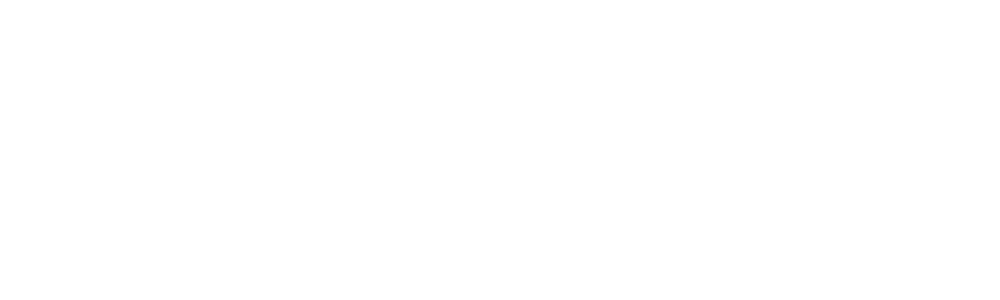
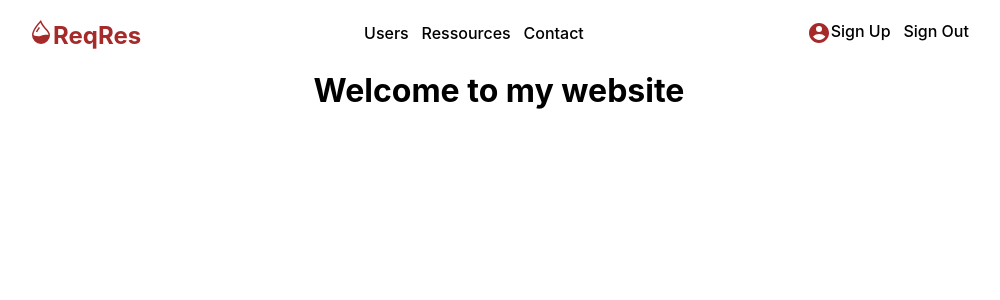
Before and after one commit to nmrabet/reqres, a React (Create React App) app: page / in a window 1280 px wide. Shown: the top 300 px of the page, without its empty margins (141-1141 px from the left). Built offline with nearby package versions, Linux system fonts and the light colour scheme.

Commit message:
Added Navbar and styling

```diff
--- a/package.json
+++ b/package.json
@@ -12,6 +12,7 @@
     "@types/react-dom": "^16.9.8",
     "react": "^17.0.1",
     "react-dom": "^17.0.1",
+    "react-icons": "^4.1.0",
     "react-loading-skeleton": "^2.1.1",
     "react-router-dom": "^5.2.0",
     "react-scripts": "4.0.1",
--- /dev/null
+++ b/src/App.css
@@ -0,0 +1,8 @@
+.title {
+    text-align: center;
+}
+
+.link {
+    text-decoration: none;
+    color: black;
+  }
--- a/src/App.tsx
+++ b/src/App.tsx
@@ -1,15 +1,21 @@
 import React from "react";
 import UserDetails from "./components/UserDetails";
 import Users from "./components/Users";
+import Navbar from "./components/Navbar";
 import { Switch, Route } from "react-router-dom";
 import { BrowserRouter as Router } from "react-router-dom";
+import './App.css';
 
 export default function App() {
   return (
     <div>
       <Router>
+        <Navbar />
         <Switch>
-          <Route exact path='/users'>
+          <Route exact path='/'>
+            <h1 className='title'>Welcome to my website</h1>
+          </Route>
+          <Route path='/users'>
             <Users />
           </Route>
           <Route path='/users/:userId'>
--- /dev/null
+++ b/src/components/Navbar.tsx
@@ -0,0 +1,51 @@
+import React from "react";
+import { BsDropletHalf } from "react-icons/bs";
+import { RiAccountCircleFill } from "react-icons/ri";
+import { Link } from "react-router-dom";
+import "./home.css";
+
+export default function Navbar() {
+  return (
+    <div className='homepage'>
+      <h2>
+        <Link to='/' className='logo'>
+          <BsDropletHalf />
+          ReqRes
+        </Link>
+      </h2>
+
+      <ul className='navigation'>
+        <li>
+          <Link to='/users' className='link'>
+            Users
+          </Link>
+        </li>
+        <li>
+          <Link to='/ressources' className='link'>
+            Ressources
+          </Link>
+        </li>
+        <li>
+          <Link to='/contact' className='link'>
+            Contact
+          </Link>
+        </li>
+      </ul>
+
+      <ul className='registration'>
+        <li>
+          <Link to='/signIn' className='link'>
+            <RiAccountCircleFill className='sign-up' size='1.5em' />
+            Sign Up
+          </Link>
+        </li>
+        <li>
+          <Link to='/signOut' className='link'>
+            {" "}
+            Sign Out
+          </Link>
+        </li>
+      </ul>
+    </div>
+  );
+}
--- a/src/components/UserDetails.tsx
+++ b/src/components/UserDetails.tsx
@@ -6,7 +6,7 @@
 
 export default function UserDetails() {
   const params = useParams<{ userId: string }>();
-  const [userDetails, setUserDetails] = useState<User>(null);
+  const [userDetails, setUserDetails] = useState<User>()
   // eslint-disable-next-line @typescript-eslint/no-unused-vars
   const [isLoading, setIsLoading] = useState(true);
 
--- /dev/null
+++ b/src/components/home.css
@@ -0,0 +1,46 @@
+.homepage {
+  text-align: center;
+  display: flex;
+  flex-direction: column;
+  align-items: center;
+  justify-content: center;
+}
+
+.homepage * {
+  margin-bottom: 0;
+}
+
+.logo {
+  color: brown;
+  text-decoration: none;
+}
+
+.sign-up {
+  color: brown;
+  vertical-align: middle;
+}
+
+li {
+  list-style-type: none;
+  font-weight: 500;
+}
+
+
+@media (min-width: 732px) {
+  .homepage {
+    display: flex;
+    flex-direction: row;
+    justify-content: space-evenly;
+    margin: 0 auto;
+    align-items: center;
+  }
+  .navigation {
+    display: flex;
+  }
+  .registration {
+    display: flex;
+  }
+  li {
+    padding-left: 0.8em;
+  }
+}
```
Also changed, not shown: 2 other files (tests, documents, lock files or other folders).
